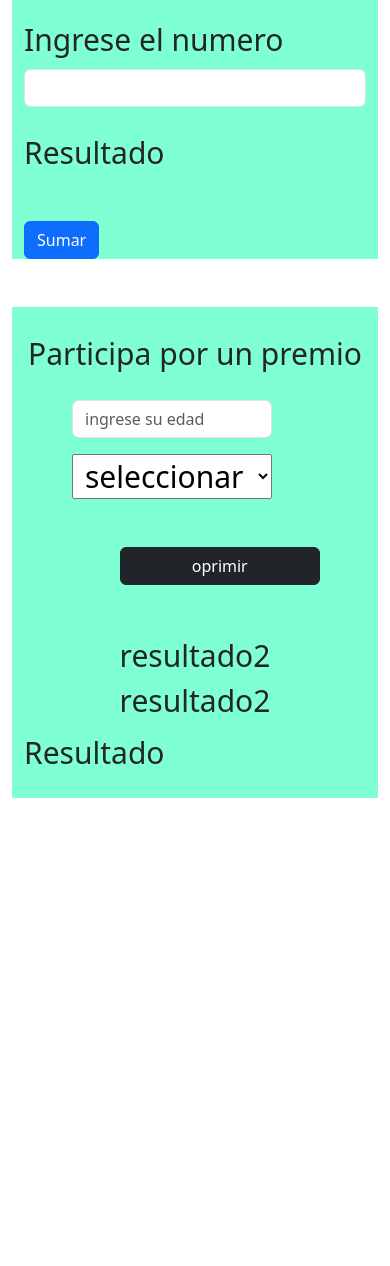
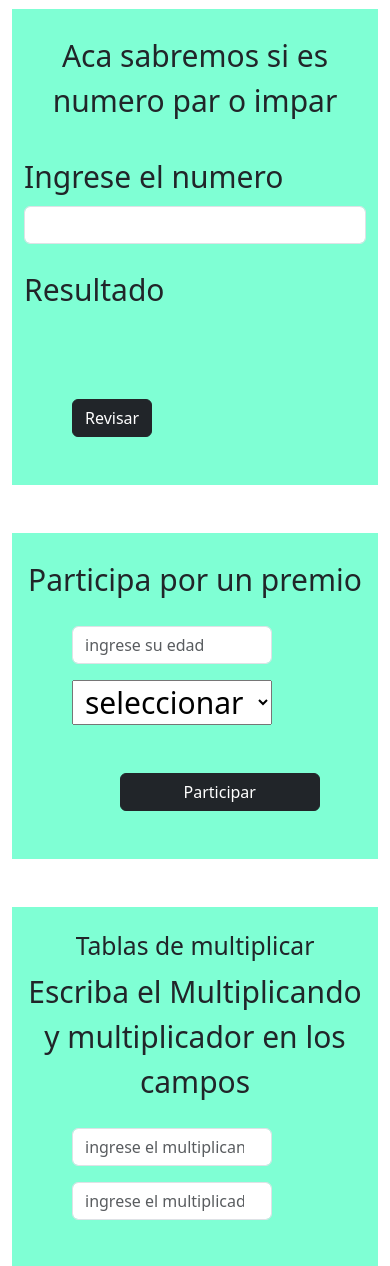
Before and after one commit to jcast08/trabajo-logica-js, a plain HTML site: page index.htm in a window 390 px wide. Shown: the part 734-2000 px from the top of the page. Before the commit the page ends 1548 px from the top, so only its background shows below. Drawn offline with nearby package versions, Linux system fonts and the light colour scheme.

Commit message:
25/04/2024

```diff
--- a/assets/js/trabajo.js
+++ b/assets/js/trabajo.js
@@ -52,3 +52,19 @@ formulario3.addEventListener('submit', function (evento) {
         document.querySelector("#premio").innerHTML = "Lo sentimos desafortunadamente, no recibe ningún premio."
     }
 })
+
+let formulario4 = document.querySelector("#CuartoPunto")
+formulario4.addEventListener('submit', function (evento) {
+    evento.preventDefault()
+
+    let Multiplicando1 = evento.target.MultiplicandoIn.value
+    let Multiplicador2 = evento.target.MultiplicadorIn.value
+
+    for (x = 1; x <= Multiplicador2; x++) {
+
+        resulpado4 = Multiplicando1 * x
+
+        document.querySelector("#resultadoCua").innerHTML += `${Multiplicando1} x ${Multiplicador2} = ${resulpado4} <br>`
+    }
+
+})
--- a/index.htm
+++ b/index.htm
@@ -14,7 +14,7 @@
 </head>
 
 <body class="container d-flex align-items-row">
-    <div class="justify-content-center">
+    <div class="justify-content-center py-5">
         <h1>Ejercicios de logica</h1>
 
         <section class="container mt-5 cajas">
@@ -38,7 +38,7 @@
                 </div>
                 <div class="row mb-3">
                 </div>
-                <button type="submit" class="btn btn-primary" id="sumar-btn">Sumar</button>
+                <button type="submit" class="btn btn-dark m-5">Sumar</button>
             </form>
         </section>
 
@@ -63,7 +63,7 @@
                 </div>
                 <div class="row mb-3">
                 </div>
-                <button type="submit" class="btn btn-primary" id="sumar-btn">Sumar</button>
+                <button type="submit" class="btn btn-dark m-5">Revisar</button>
             </form>
         </section>
 
@@ -80,20 +80,29 @@
                     <option value="hombre">hombre</option>
                     <option value="mujer">mujer</option>
                 </select>
-                    <button type="submit" class="btn btn-dark m-5">oprimir</button>
+                <button type="submit" class="btn btn-dark m-5">Participar</button>
             </form>
-                <div id="premio" class="justify-content-center d-flex">resultado2</div>
-                <div id="premio_2" class="justify-content-center d-flex">resultado2</div>
+            <div id="premio" class="justify-content-center d-flex"></div>
+            <div id="premio_2" class="justify-content-center d-flex"></div>
 
 
-                <div class="row mb-3">
-                    <label class="col-sm-2 col-form-label">Resultado</label>
-                    <div class="col-sm-10">
-                        <div id="Resultadotres"></div>
+            </form>
+        </section>
+
+        <section class="container mt-5 cajas">
+
+            <div class="text-center py-4">
+                <h2>Tablas de multiplicar</h2>
+                <div>Escriba el Multiplicando y multiplicador en los campos</div>
             </div>
-                </div>
-                <div class="row mb-3">
-                </div>
+
+            <form class="ms-5 row g-3 col-7" id="CuartoPunto">
+                <input type="number" class="form-control " placeholder="ingrese el multiplicando" id="MultiplicandoIn">
+                <input type="number" class="form-control " placeholder="ingrese el multiplicador" id="MultiplicadorIn">
+                <button type="submit" class="btn btn-dark m-5">Multiplicar</button>
+            </form>
+            <div id="resultadoCua" class="justify-content-center d-flex"></div>
+
             </form>
         </section>
 
```
Lines whose indentation alone changed are shown as unchanged.
